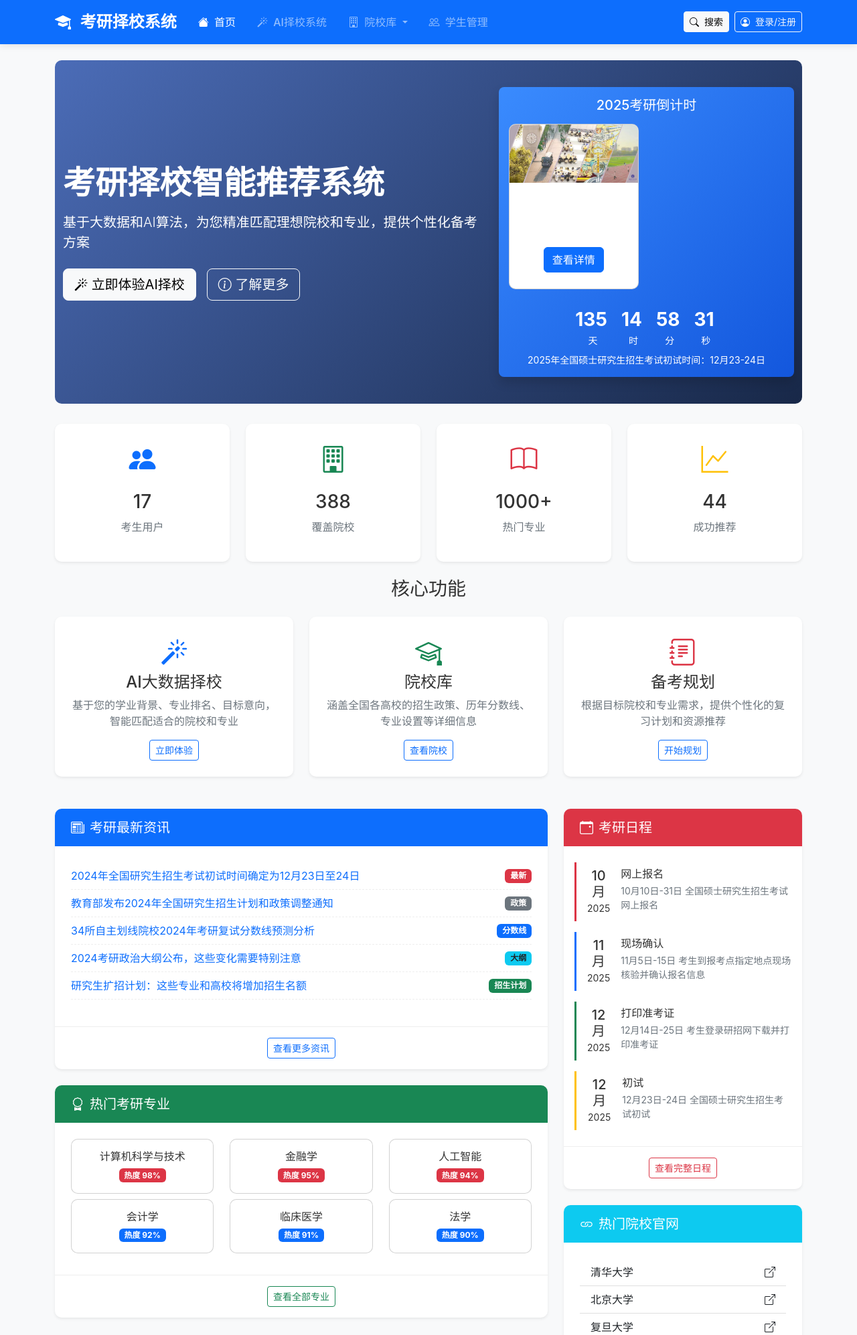
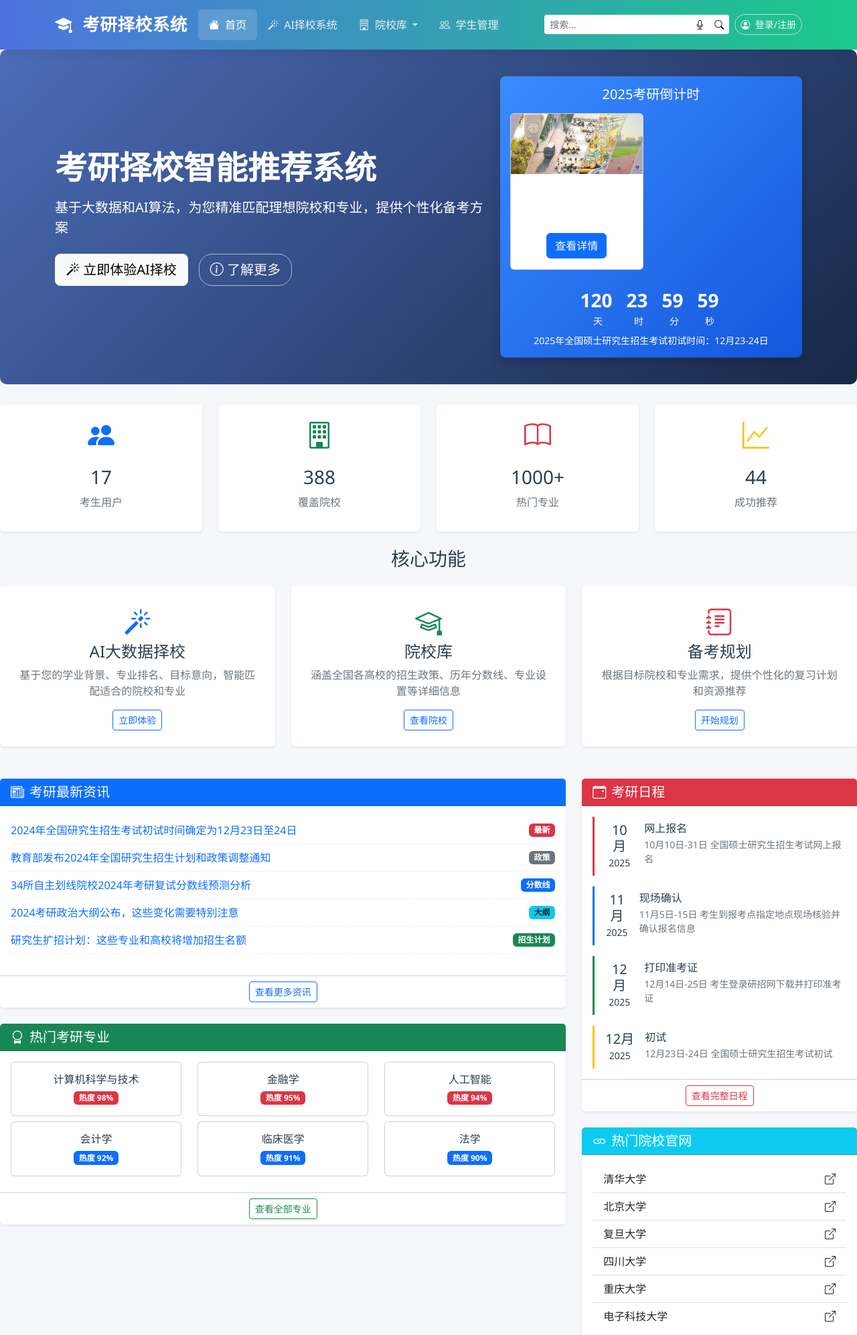
Before and after one commit to Aslancha9/haolaoshi, a Django app: page / in a window 1280 px wide. Shown: the top 1994 px of the page at 67% size. Run offline with Django 4.2, Linux system fonts and the light colour scheme; data comes from the database, SQL or seed files in the repository; some libraries are stand-ins or nearby versions.

Commit message:
Co-authored-by: Lynne218 <Lynne218@users.noreply.github.com>

```diff
--- a/haolaoshi_django/urls.py
+++ b/haolaoshi_django/urls.py
@@ -26,3 +26,6 @@ urlpatterns = [
 
 if settings.DEBUG:
     urlpatterns += static(settings.STATIC_URL, document_root=settings.STATIC_ROOT)
+
+from django.urls import path
+from . import views
--- a/recommendation/views.py
+++ b/recommendation/views.py
@@ -348,3 +348,6 @@ def ai_recommendation_form(request):
         'form': form,
         'exam_years': exam_years,
     })
+
+    from django.http import JsonResponse
+from django.http import JsonResponse
--- a/templates/base.html
+++ b/templates/base.html
@@ -11,123 +11,88 @@
     <!-- 自定义样式 -->
     <style>
     body {
-            background-color: #f8f9fa;
-            color: #333;
-            font-family: "Microsoft YaHei", -apple-system, BlinkMacSystemFont, "Segoe UI", Roboto, "Helvetica Neue", Arial, sans-serif;
+        background-color: #f5f7fa;
+        color: #2c3e50;
+        font-family: "Segoe UI", "Microsoft YaHei", sans-serif;
     }
+
+    /* 导航栏 */
     .navbar {
-            box-shadow: 0 2px 10px rgba(0,0,0,0.1);
+        background: linear-gradient(90deg, #4e73df, #1cc88a);
+        box-shadow: 0 4px 20px rgba(0,0,0,0.08);
+        padding: 0.8rem 0;
     }
     .navbar-brand {
         font-weight: bold;
-            font-size: 1.5rem;
+        font-size: 1.6rem;
+        letter-spacing: 0.5px;
+        color: #fff !important;
     }
     .nav-link {
         font-weight: 500;
-            padding: 0.8rem 1rem !important;
-            transition: all 0.3s;
+        padding: 0.7rem 1rem !important;
+        color: #ecf0f1 !important;
+        border-radius: 6px;
+        transition: all 0.3s ease;
     }
+    .nav-link.active,
     .nav-link:hover {
-            background-color: rgba(255,255,255,0.1);
-            border-radius: 4px;
+        background-color: rgba(255,255,255,0.15);
+        color: #fff !important;
     }
+
+    /* 下拉菜单 */
     .navbar .dropdown-menu {
-            border-radius: 8px;
-            box-shadow: 0 5px 15px rgba(0,0,0,0.1);
+        border-radius: 12px;
         border: none;
         padding: 0.5rem;
+        box-shadow: 0 6px 20px rgba(0,0,0,0.08);
+        animation: dropdownFade 0.25s ease;
     }
     .navbar .dropdown-item {
-            border-radius: 4px;
+        border-radius: 8px;
         padding: 0.5rem 1rem;
+        transition: background 0.2s;
     }
-        .bg-primary-light {
-            background-color: #e9f2ff;
+    .navbar .dropdown-item:hover {
+        background-color: #f0f3f7;
     }
-        .bg-success-light {
-            background-color: #e3fcef;
+
+    @keyframes dropdownFade {
+        from { opacity: 0; transform: translateY(8px); }
+        to { opacity: 1; transform: translateY(0); }
     }
-        .bg-warning-light {
-            background-color: #fff8e1;
+
+    /* 搜索框 */
+    .input-group input {
+        border-radius: 20px 0 0 20px;
+        border: none;
+        padding-left: 15px;
+        box-shadow: none !important;
+        font-size: 0.9rem;
     }
-        .recommendation-card {
-            transition: transform 0.2s;
-            margin-bottom: 1.5rem;
+    .input-group button {
+        border: none;
+        border-radius: 0 20px 20px 0;
+        background-color: #fff;
+        transition: background 0.2s ease;
     }
-        .recommendation-card:hover {
-            transform: translateY(-5px);
-            box-shadow: 0 10px 20px rgba(0,0,0,0.1);
+    .input-group button:hover {
+        background-color: #f0f0f0;
     }
-        .badge-safety {
-            background-color: #28a745;
+
+    /* 登录按钮 */
+    .btn-outline-light {
+        border-radius: 20px;
+        border: 1px solid rgba(255,255,255,0.6);
+        transition: all 0.3s ease;
     }
-        .badge-match {
-            background-color: #007bff;
-        }
-        .badge-challenge {
-            background-color: #dc3545;
-        }
-        .card {
-            border-radius: 10px;
-            overflow: hidden;
-        }
-        .card-header {
-            border-bottom: none;
-            padding: 1rem 1.5rem;
-        }
-        .card-body {
-            padding: 1.5rem;
-        }
-        .card-footer {
-            background-color: transparent;
-            border-top: 1px solid #eee;
-            padding: 1rem 1.5rem;
-        }
-        .footer {
-            background: #252b3b;
-            color: #8a94a7;
-            padding: 3rem 0;
-            margin-top: 3rem;
-        }
-        .footer h5 {
-            color: white;
-            font-weight: bold;
-            margin-bottom: 1.5rem;
-        }
-        .footer-link {
-            color: #8a94a7;
-            transition: all 0.2s;
-            display: block;
-            padding: 0.3rem 0;
-        }
-        .footer-link:hover {
-            color: white;
-            text-decoration: none;
-        }
-        .back-to-top {
-            position: fixed;
-            bottom: 20px;
-            right: 20px;
-            display: flex;
-            align-items: center;
-            justify-content: center;
-            width: 40px;
-            height: 40px;
-            border-radius: 50%;
-            background-color: #007bff;
-            color: white;
-            cursor: pointer;
-            opacity: 0;
-            transition: opacity 0.3s;
-            z-index: 1000;
-        }
-        .back-to-top.visible {
-            opacity: 0.8;
-        }
-        .back-to-top:hover {
-            opacity: 1;
+    .btn-outline-light:hover {
+        background-color: rgba(255,255,255,0.2);
+        border-color: #fff;
     }
 </style>
+
     {% block extra_css %}{% endblock %}
 </head>
 <body>
@@ -170,109 +135,47 @@
                         </a>
                     </li>
                 </ul>
-                <div class="d-flex align-items-center">
-                    <a href="#" class="btn btn-light btn-sm me-2">
-                        <i class="bi bi-search me-1"></i> 搜索
-                    </a>
-                    <a href="#" class="btn btn-outline-light btn-sm">
+                <!-- 搜索框 + 语音输入 -->
+                <form class="d-flex align-items-center" onsubmit="return false;">
+                    <div class="input-group input-group-sm">
+                        <input type="text" class="form-control" placeholder="搜索..." id="searchInput">
+                        <button class="btn btn-light" type="button" id="voiceBtn"><i class="bi bi-mic"></i></button>
+                        <button class="btn btn-light" type="button" id="searchBtn"><i class="bi bi-search"></i></button>
+                    </div>
+                </form>
+                <a href="#" class="btn btn-outline-light btn-sm ms-2">
                     <i class="bi bi-person-circle me-1"></i> 登录/注册
                 </a>
             </div>
         </div>
-        </div>
     </nav>
 
-    <!-- 消息提示 -->
-    <div class="container mt-3">
-        {% if messages %}
-            {% for message in messages %}
-                <div class="alert alert-{{ message.tags }} alert-dismissible fade show shadow-sm" role="alert">
-                    {{ message }}
-                    <button type="button" class="btn-close" data-bs-dismiss="alert" aria-label="Close"></button>
-                </div>
-            {% endfor %}
-        {% endif %}
-    </div>
-
-    <!-- 主要内容 -->
-    <div class="container mt-4">
     {% block content %}{% endblock %}
-    </div>
-
-    <!-- 页脚 -->
-    <footer class="footer">
-        <div class="container">
-            <div class="row">
-                <div class="col-lg-3 col-md-6 mb-4 mb-lg-0">
-                    <h5>智能择校系统</h5>
-                    <p class="mb-4">基于大数据和AI技术，为考研学子提供精准院校和专业推荐，助您圆梦理想学府。</p>
-                    <div class="social-links">
-                        <a href="#" class="text-white me-3"><i class="bi bi-wechat"></i></a>
-                        <a href="#" class="text-white me-3"><i class="bi bi-envelope"></i></a>
-                        <a href="#" class="text-white me-3"><i class="bi bi-telephone"></i></a>
-                    </div>
-                </div>
-                <div class="col-lg-3 col-md-6 mb-4 mb-lg-0">
-                    <h5>快速链接</h5>
-                    <ul class="list-unstyled">
-                        <li><a href="{% url 'index' %}" class="footer-link">首页</a></li>
-                        <li><a href="{% url 'ai_recommendation_form' %}" class="footer-link">AI择校系统</a></li>
-                        <li><a href="{% url 'school_list' %}" class="footer-link">院校库</a></li>
-                        <li><a href="{% url 'student_list' %}" class="footer-link">学生管理</a></li>
-                    </ul>
-                </div>
-                <div class="col-lg-3 col-md-6 mb-4 mb-md-0">
-                    <h5>考研资源</h5>
-                    <ul class="list-unstyled">
-                        <li><a href="#" class="footer-link">考研大纲</a></li>
-                        <li><a href="#" class="footer-link">备考指南</a></li>
-                        <li><a href="#" class="footer-link">历年真题</a></li>
-                        <li><a href="#" class="footer-link">专业课资料</a></li>
-                    </ul>
-                </div>
-                <div class="col-lg-3 col-md-6">
-                    <h5>联系我们</h5>
-                    <ul class="list-unstyled">
-                        <li class="mb-2"><i class="bi bi-geo-alt me-2"></i>重庆市南岸区XXX街XXX号</li>
-                        <li class="mb-2"><i class="bi bi-telephone me-2"></i>400-XXX-XXXX</li>
-                        <li class="mb-2"><i class="bi bi-envelope me-2"></i>info@example.com</li>
-                    </ul>
-                </div>
-            </div>
-            <hr class="mt-4 mb-3" style="border-color: #3a3f51;">
-            <div class="text-center">
-                <p>智能升学择校辅助系统 &copy; {% now "Y" %}. 保留所有权利。</p>
-            </div>
-        </div>
-    </footer>
-
-    <!-- 回到顶部按钮 -->
-    <a href="#" class="back-to-top" id="backToTop">
-        <i class="bi bi-arrow-up"></i>
-    </a>
 
     <!-- Bootstrap JS -->
     <script src="https://cdn.bootcdn.net/ajax/libs/twitter-bootstrap/5.2.3/js/bootstrap.bundle.min.js"></script>
-    <!-- 自定义JS -->
+    <!-- 语音识别 JS -->
     <script>
-        // 回到顶部功能
-        document.addEventListener("DOMContentLoaded", function() {
-            const backToTopButton = document.getElementById('backToTop');
+        const voiceBtn = document.getElementById('voiceBtn');
+        const searchInput = document.getElementById('searchInput');
 
-            window.addEventListener('scroll', function() {
-                if (window.pageYOffset > 300) {
-                    backToTopButton.classList.add('visible');
-                } else {
-                    backToTopButton.classList.remove('visible');
-                }
+        if ('webkitSpeechRecognition' in window) {
+            const recognition = new webkitSpeechRecognition();
+            recognition.lang = 'zh-CN';
+            recognition.continuous = false;
+            recognition.interimResults = false;
+
+            voiceBtn.addEventListener('click', () => {
+                recognition.start();
             });
 
-            backToTopButton.addEventListener('click', function(e) {
-                e.preventDefault();
-                window.scrollTo({top: 0, behavior: 'smooth'});
-            });
-        });
+            recognition.onresult = (event) => {
+                const transcript = event.results[0][0].transcript;
+                searchInput.value = transcript;
+            };
+        } else {
+            voiceBtn.style.display = 'none'; // 如果浏览器不支持则隐藏
+        }
     </script>
-    {% block extra_js %}{% endblock %}
 </body>
 </html>
```
Also changed, not shown: 1 other file. Lines whose indentation alone changed are shown as unchanged.
